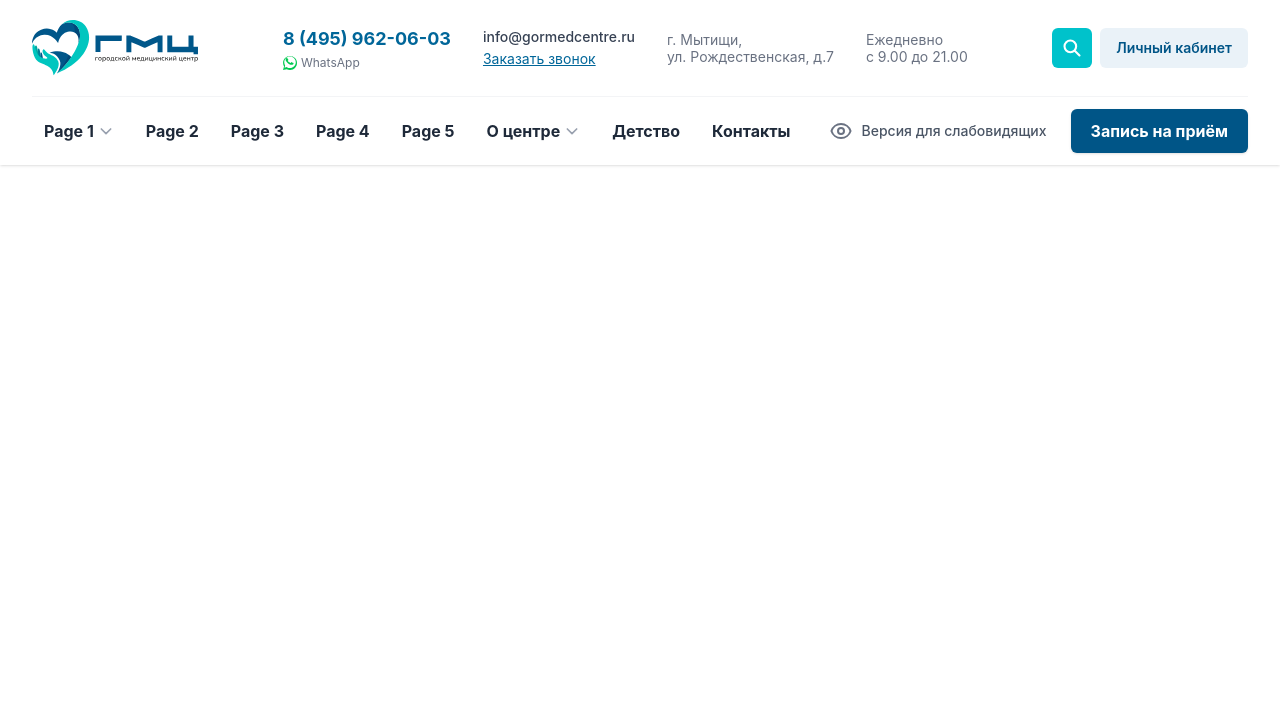
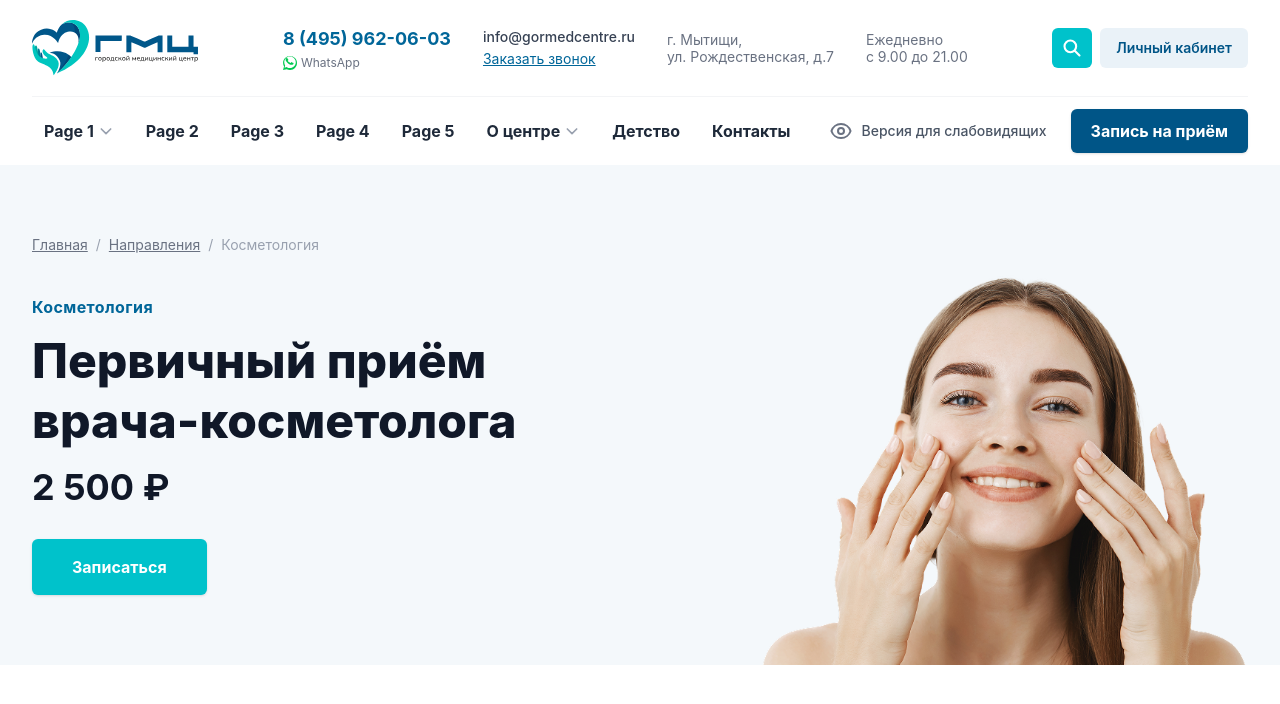
Before and after one commit to ismatovbenya2-droid/exam4, a website: page src/pageamir.html in a window 1280 px wide. Drawn offline with nearby package versions, Linux system fonts and the light colour scheme; files that its build step writes are made by us from their sources.

Commit message:
add section 1 pageamir

```diff
--- a/src/pageamir.html
+++ b/src/pageamir.html
@@ -124,5 +124,43 @@
   </div>
 </header>
 
+<section class="w-full bg-[#f4f8fb] overflow-hidden font-sans">
+
+  <div class="max-w-7xl mx-auto px-4 sm:px-6 lg:px-8">
+    <div class="grid grid-cols-1 lg:grid-cols-12 gap-8 items-center min-h-[450px] lg:min-h-[500px]">
+
+      <div class="col-span-1 lg:col-span-7 pt-6 pb-4 lg:py-12 flex flex-col justify-center z-10">
+
+        <nav class="flex items-center gap-2 text-xs md:text-sm text-gray-500 mb-6 lg:mb-10">
+          <a href="#" class="hover:text-[#006699] underline hover:no-underline transition-colors">Главная</a>
+          <span class="text-gray-400">/</span>
+          <a href="#" class="hover:text-[#006699] underline hover:no-underline transition-colors">Направления</a>
+          <span class="text-gray-400">/</span>
+          <span class="text-gray-400 cursor-default">Косметология</span>
+        </nav>
+
+        <span class="text-sm md:text-base font-bold tracking-wide text-[#006699] mb-3">
+          Косметология
+        </span>
+        <h1 class="text-3xl sm:text-4xl lg:text-5xl font-extrabold text-gray-900 leading-tight mb-4 max-w-xl">
+          Первичный приём врача-косметолога
+        </h1>
+        <div class="text-3xl sm:text-4xl font-bold text-gray-900 mb-8">
+          2 500 ₽
+        </div>
+        <div>
+          <a href="#" class="inline-block bg-[#00c2cb] text-white font-bold text-center px-10 py-4 rounded-md hover:bg-[#00a6ad] transition-colors shadow-sm focus:outline-none focus:ring-2 focus:ring-[#00c2cb] focus:ring-offset-2">
+            Записаться
+          </a>
+        </div>
+      </div>
+      <div class="col-span-1 lg:col-span-5 flex justify-center lg:justify-end items-end h-full self-end mt-4 lg:mt-0">
+        <img src="./imgamir/Layer 0 1.png" alt="Первичный приём врача-косметолога" class="w-full max-w-[380px] sm:max-w-[450px] lg:max-w-full h-auto object-contain object-bottom block" />
+      </div>
+
+    </div>
+  </div>
+</section>
+
 </body>
 </html>
```
Also changed, not shown: src/imgamir/Layer 0 1.png (added).
